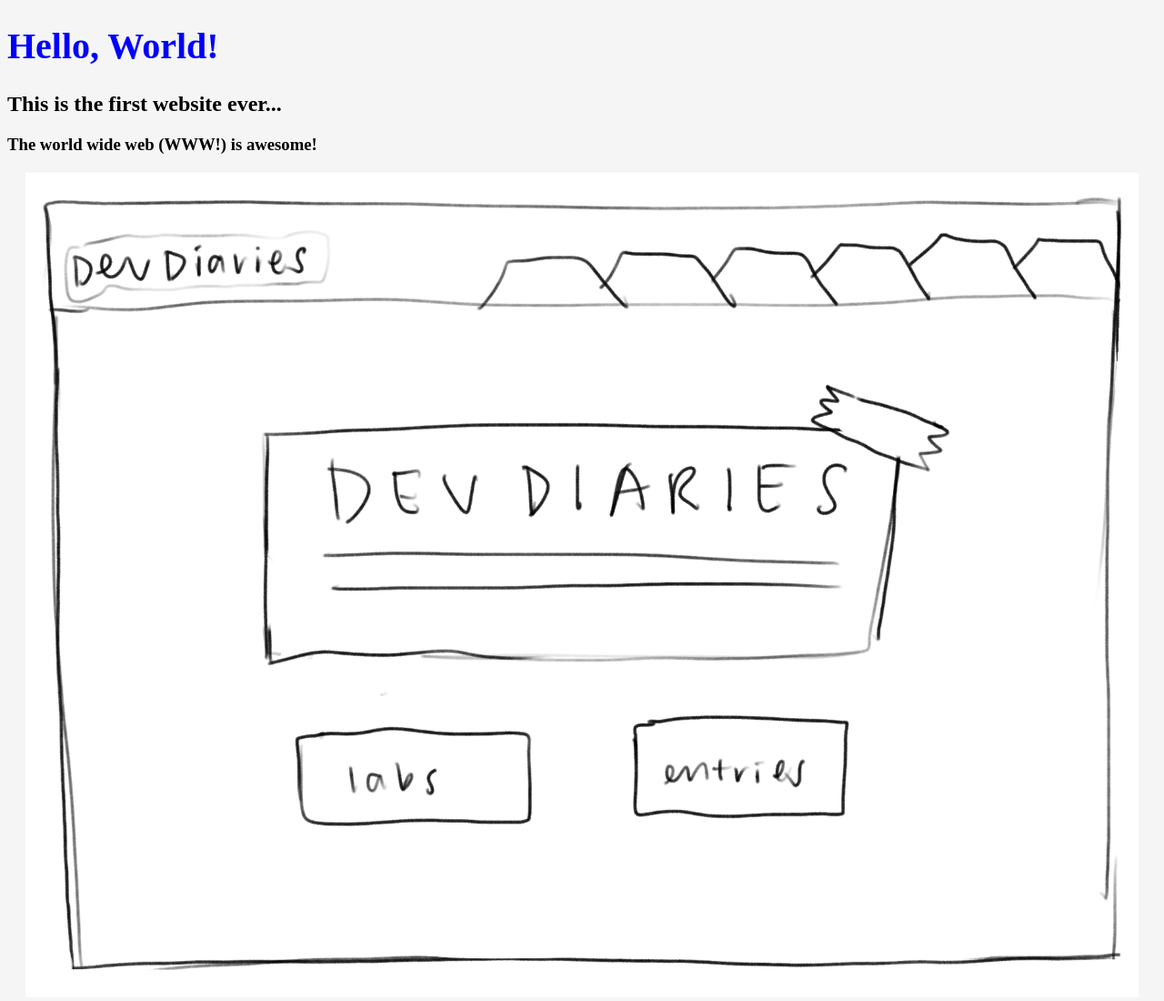
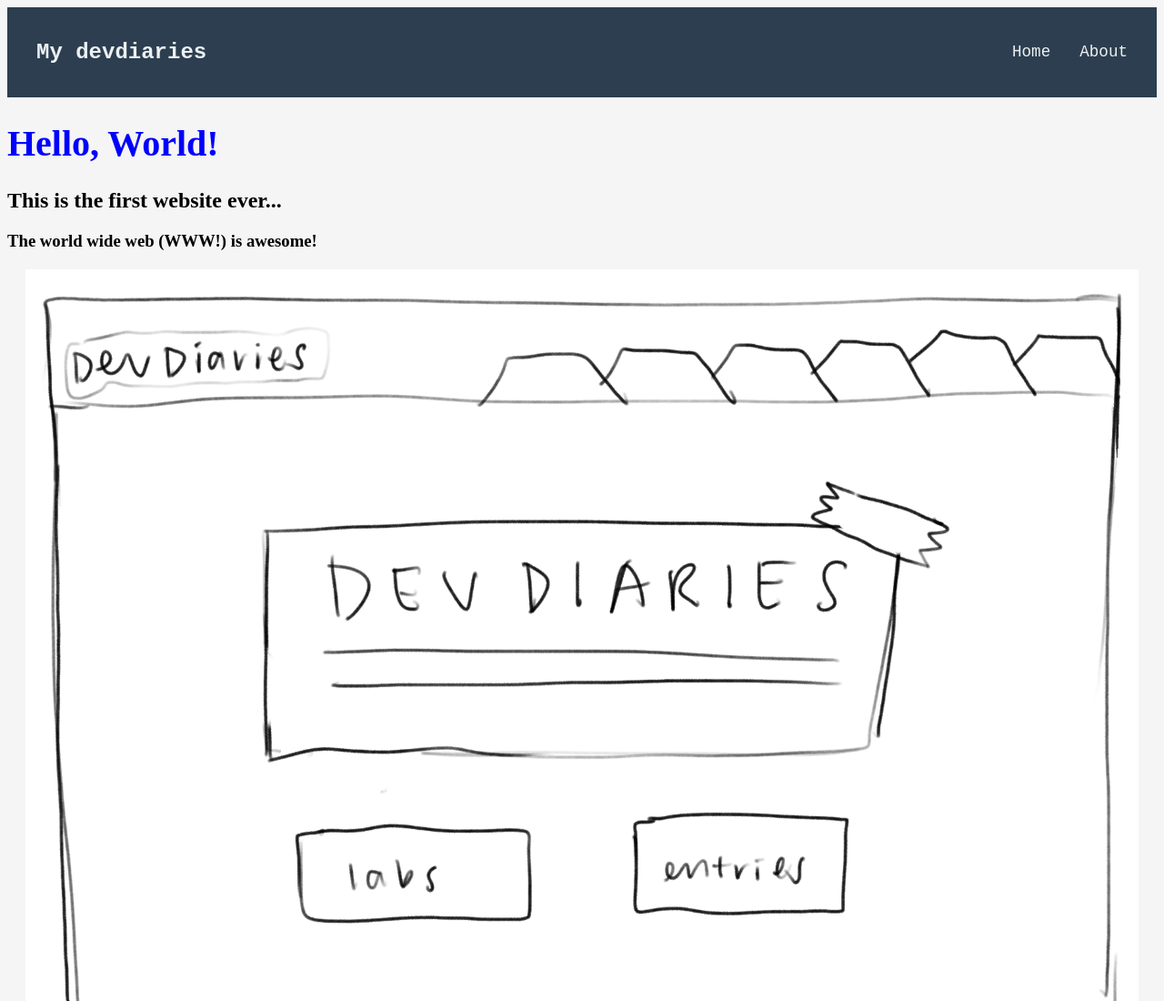
Before and after one commit to bevng/my-first-website, a plain HTML site: page index.html in a window 1280 px wide. Shown: the top 1100 px of the page at 91% size. Drawn offline with Linux system fonts and the light colour scheme; a web font is replaced by a local one.

Commit message:
added header + nav menu

```diff
--- a/index.html
+++ b/index.html
@@ -10,6 +10,17 @@
 <link href="https://fonts.googleapis.com/css2?family=Coral+Pixels&display=swap" rel="stylesheet">
 </head>
 <body>
+    <header>
+        <nav>
+            <div class="logo">
+                <h1> My devdiaries </h1>
+            </div>
+            <ul class="nav-links">
+                <li><a href="index.html">Home</a></li>
+                <li><a href="pages/about.html">About</a></li>
+            </ul>
+        </nav>
+    </header>
     <h1> Hello, World! </h1>
     <h2> This is the first website ever...</h2>
     <h3> The world wide web (WWW!) is awesome!</h3>
--- a/style.css
+++ b/style.css
@@ -14,3 +14,54 @@ img {
     height: auto;
     box-sizing: border-box;
 }
+
+css
+/* Reset default styles */
+* {
+  margin: 0;
+  padding: 0;
+  box-sizing: border-box;
+}
+
+/* Header Styling */
+header {
+  background-color: #2c3e50;
+  padding: 1rem 2rem;
+  position: sticky;
+  top: 0;
+  z-index: 100;
+}
+
+nav {
+  display: flex;
+  justify-content: space-between;
+  align-items: center;
+  max-width: 1200px;
+  margin: 0 auto;
+  font-family: 'Courier New', Courier, monospace;
+}
+
+/* Logo Styling */
+.logo h1 {
+  color: #ecf0f1;
+  font-size: 1.5rem;
+  font-weight: 600;
+  font-family: 'Courier New', Courier, monospace;
+}
+
+/* Navigation Links */
+.nav-links {
+  display: flex;
+  list-style: none;
+  gap: 2rem;
+
+}
+
+.nav-links a {
+  color: #ecf0f1;
+  text-decoration: none;
+  font-size: 1.1rem;
+  padding-bottom: 0.25rem;
+  border-bottom: 3px solid transparent;
+  transition: all 0.3s ease;
+}
```
Also changed, not shown: pages/about.html (added, +24 -0 lines), pages/lab2.html (added, +22 -0 lines).
